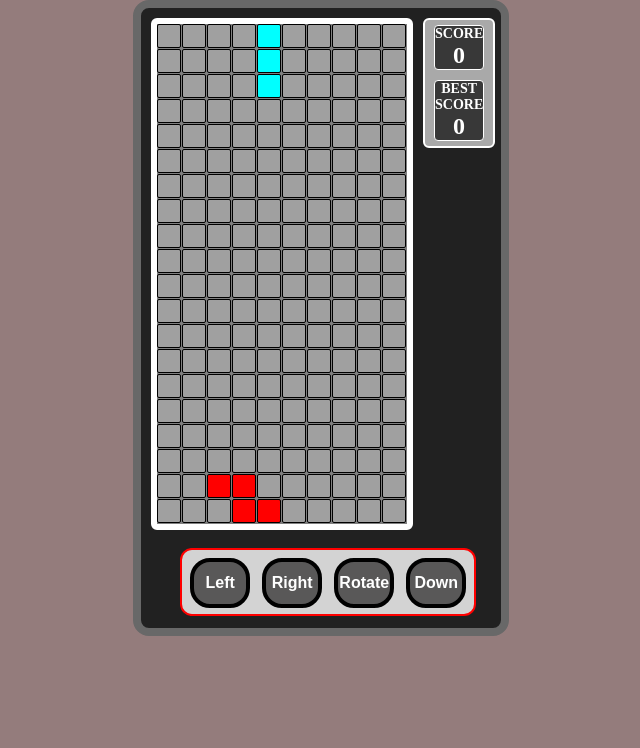
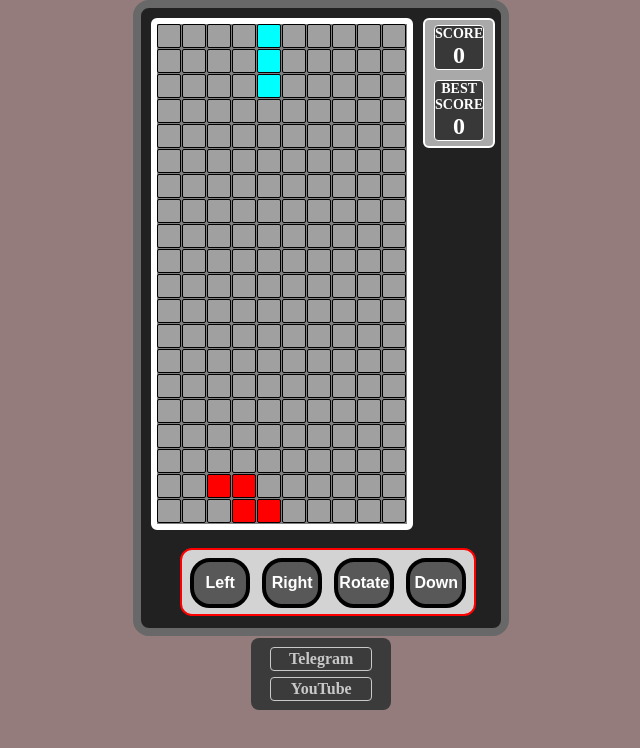
Before and after one commit to ThePerson711/tetris, a plain HTML site: page index.html in a window 1280 px wide. Shown: the whole page, without its empty margins (319-959 px from the left). Drawn offline with Linux system fonts and the light colour scheme.

Commit message:
Add files via upload

```diff
--- a/index.html
+++ b/index.html
@@ -100,12 +100,42 @@
             color: white;
             background-color: rgb(89, 88, 88);
         }
+        .our-chennels {
+            position: relative;
+            left: -520px;
+            top: 630px;
+            height: min-content;
+            width: max-content;
+            padding: 6px 16px;
+            border: none;
+            border-radius: 8px;
+            background-color: rgb(59, 59, 59);
+            display: flex;
+            flex-direction: column;
+            justify-content: center;
+            align-items: center;
+            color: rgb(200, 200, 200);
+            font-weight: bold;
+            z-index: 100;
+        }
+        .link {
+            border: solid 1px rgb(201, 201, 201);
+            border-radius: 4px;
+            margin: 3px;
+            width: min-content;
+            padding: 2px 0px;
+            width: 100px;
+            display: flex;
+            justify-content: center;
+            align-items: center;
+            cursor:pointer;
+        }
     </style>
 </head>
 <body>
 <div class="main">
     <div class="block-panel" id="block-panel">
-    </div>
+        </div>
     <div class="display_panel">
         <div class="score">
             <p class="score-text">SCORE</p>
@@ -122,12 +152,22 @@
         <button onclick="MoveLR('right');">Right</button>
         <button onclick="Rotate();">Rotate</button>
         <button onclick="
-                clearInterval(id);
-                interval = 10;
-                ElementDrop();
+                Down();
             ">
             Down
         </button>
+    </div>
+    <div class="our-chennels">
+        <div class="link" onclick="
+            window.location.href = `https://t.me/akroyit`;
+            ">
+            Telegram
+        </div>
+        <div class="link" onclick="
+        window.location.href = `http://www.youtube.com/@AKROYIT`;
+        ">
+            YouTube
+        </div>
     </div>
 </div>
 
@@ -355,10 +395,13 @@
             } else if (event.code === "ArrowRight") {
                 MoveLR('right');
             } else if (event.code === 'ArrowDown') {
-                clearInterval(id);
-                interval = 10;
-                ElementDrop();
+                Down();
             }
+        }
+        function Down() {
+            clearInterval(id);
+            interval = 10;
+            ElementDrop();
         }
 
         function MoveLR(dir) {
```
